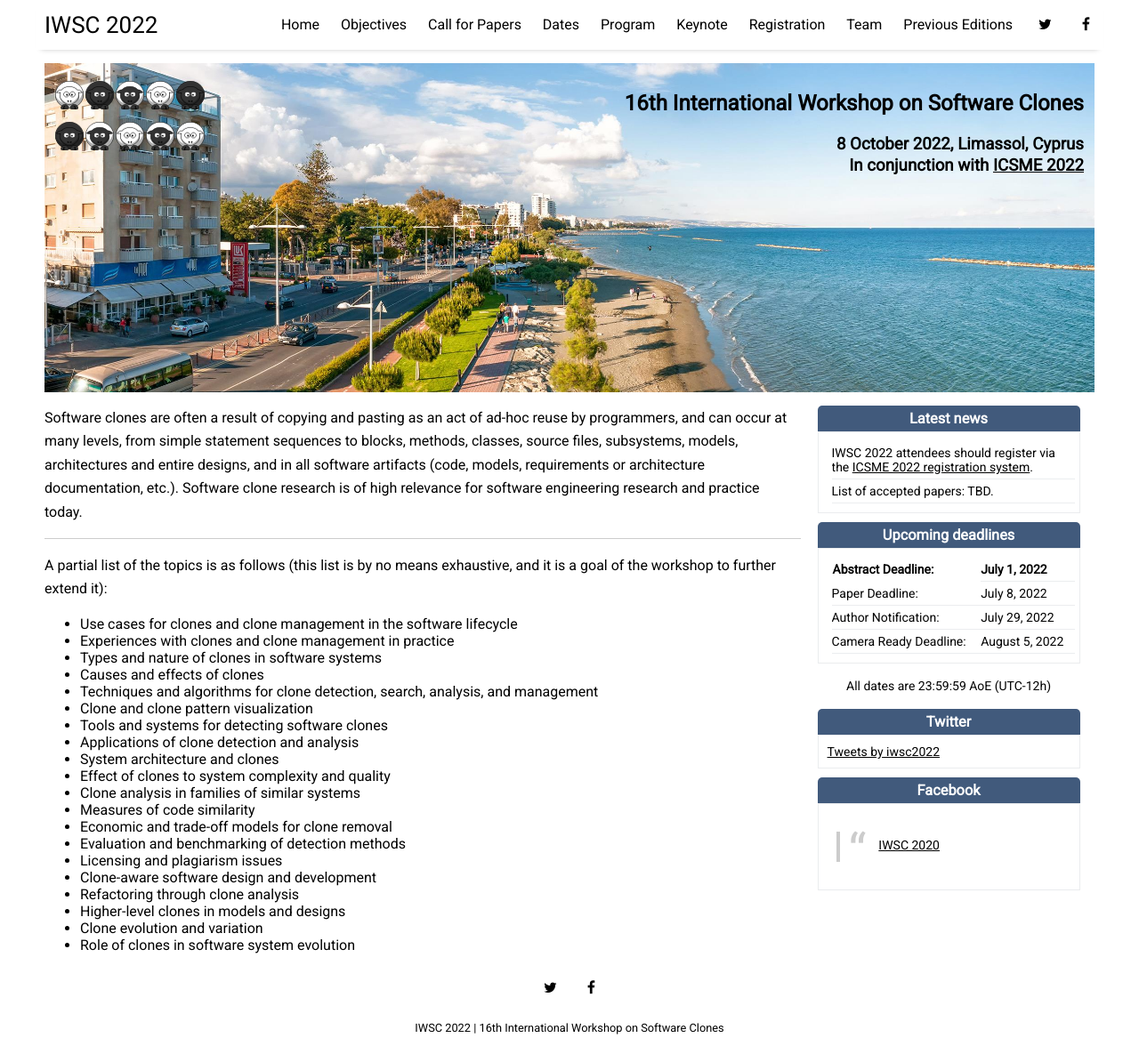
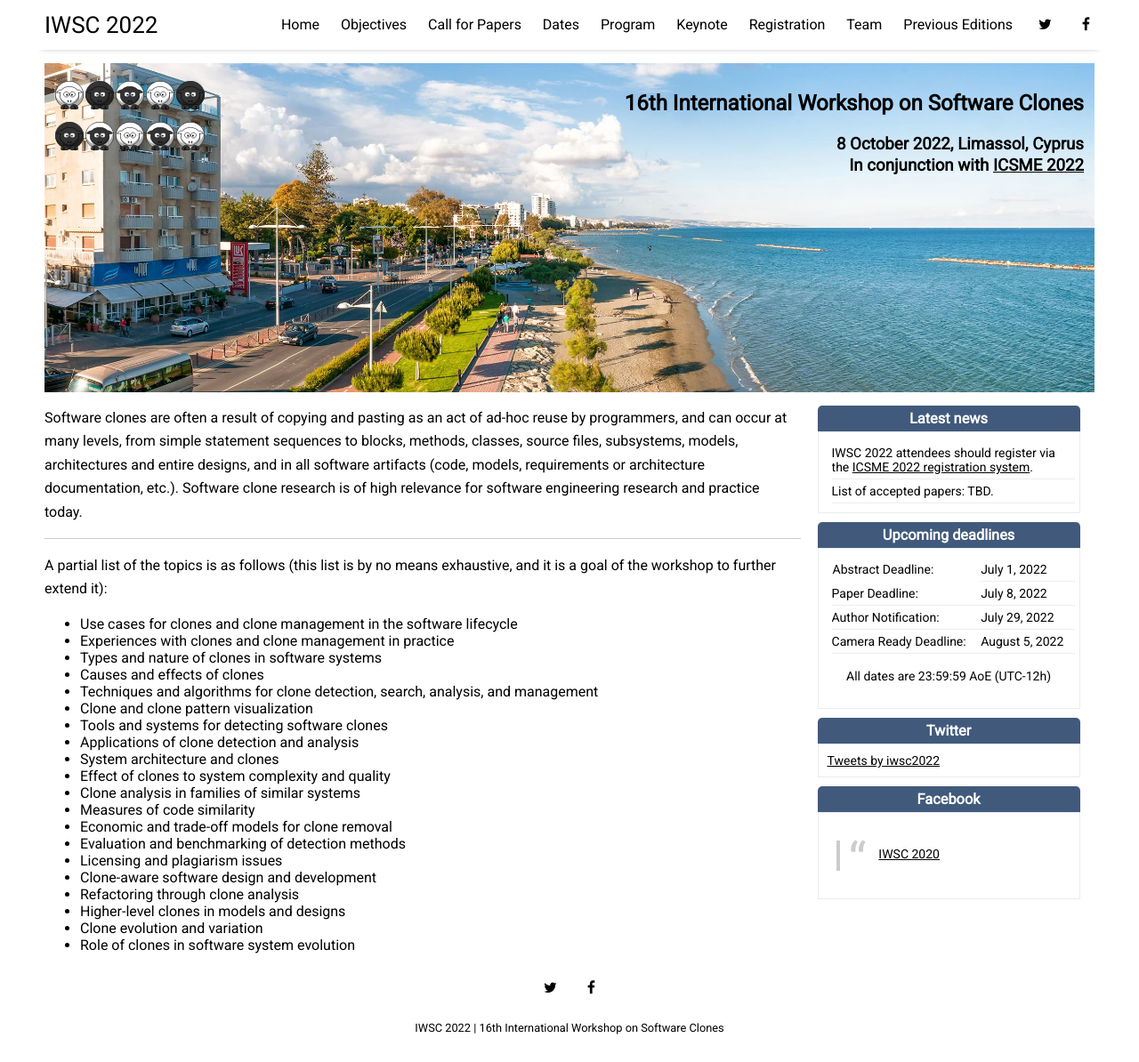
Before and after one commit to iwsc2023/iwsc2023.github.io, a Jekyll site: the page built from index.html, in a window 1280 px wide and 1194 px high. Shown: the whole window at 89% size. Built offline with Jekyll 4.4.1, drawn with Linux system fonts in a browser that asks for light colours; nearby versions of some CDN libraries; the list of posts is cut into pages by our own code; comment, search, counter and statistics services are not loaded.

Commit message:
add important dates

```diff
--- a/_includes/sidebar.html
+++ b/_includes/sidebar.html
@@ -22,8 +22,8 @@
     <div class="grey_box">
       <table class="tg">
         <tr>
-          <td class=">tg-col"> <b>Abstract Deadline:</b></td>
-          <td class="tg-col"> <b>July 1, 2022</b></td>
+          <td class=">tg-col"> Abstract Deadline:</td>
+          <td class="tg-col">July 1, 2022</td>
           <!---<td class="tg-col"><del>July 1, 2022 AoE</del> <br/> 20 Dec 19 AoE</td>--->
         </tr>
         <tr>
@@ -39,8 +39,8 @@
           <td class="tg-col">August 5, 2022</td>
         </tr>
       </table>
+      <p style="text-align:center" >All dates are 23:59:59 AoE (UTC-12h)</p>
     </div>
-    <p style="text-align:center" >All dates are 23:59:59 AoE (UTC-12h)</p>
     <div class="header">
       <h3>Twitter</h3>
     </div>
```
